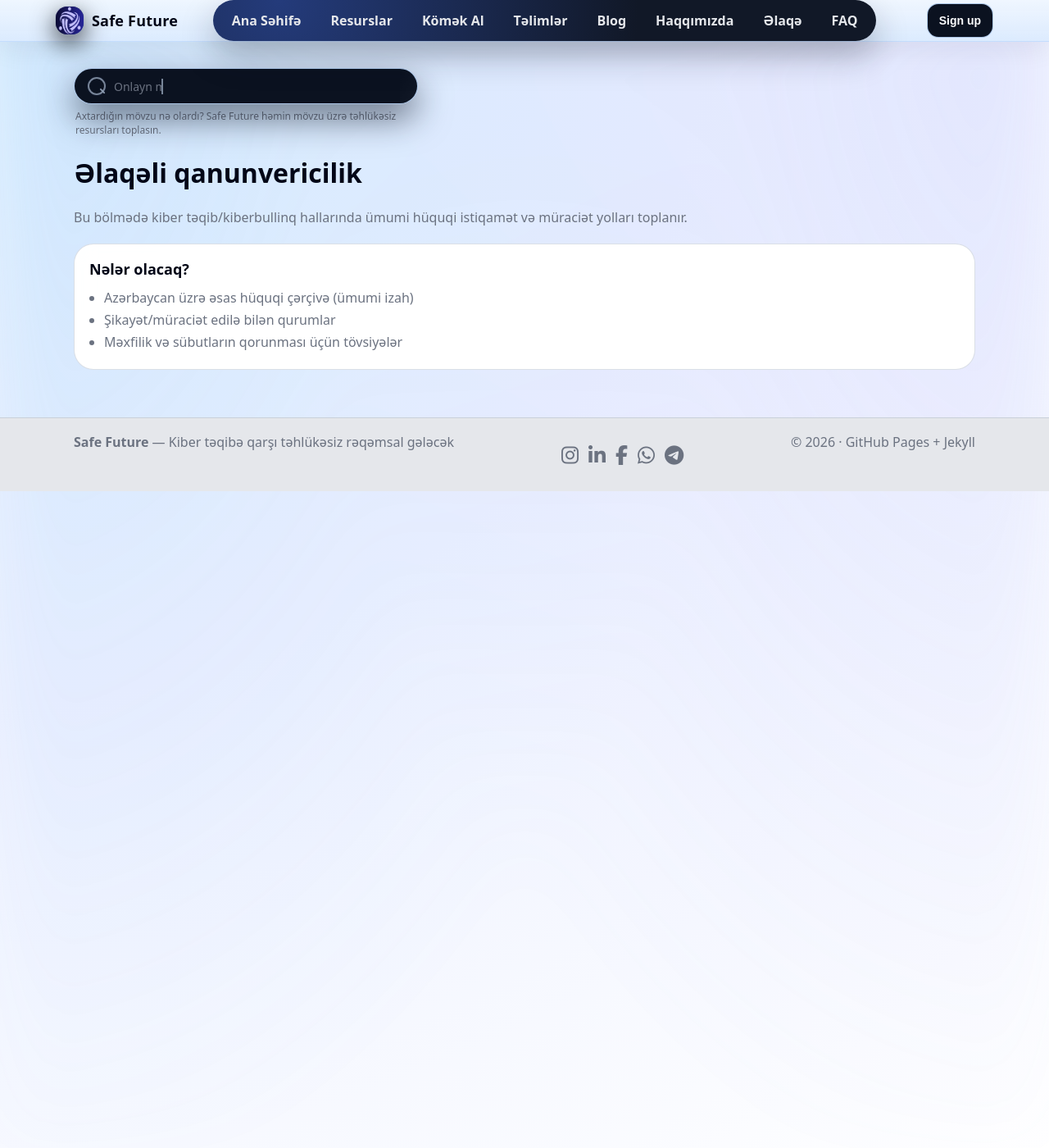
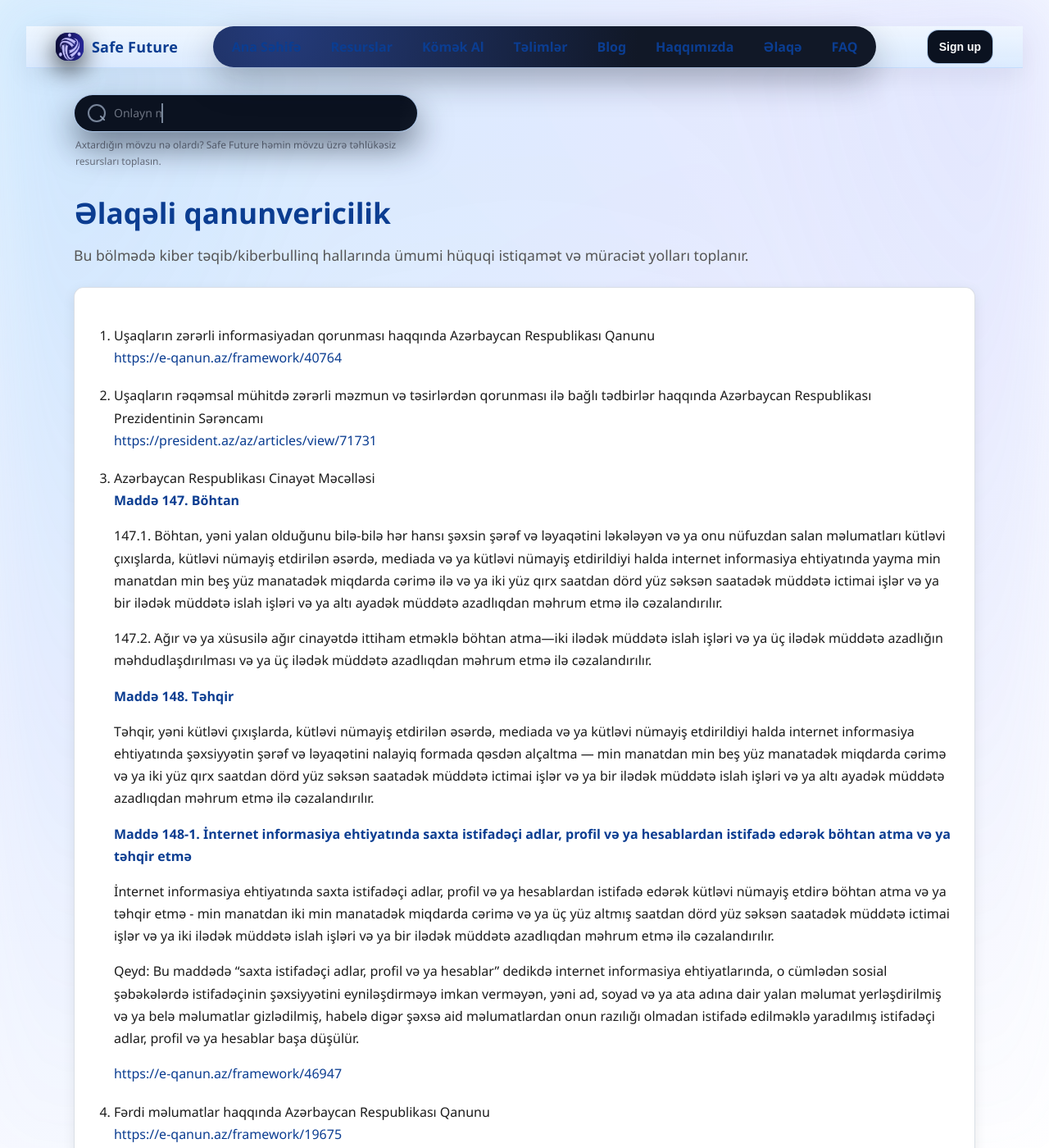
Before and after one commit to safefuture-cyber/Safe-Future-HZT, a Jekyll site: the page built from qanunvericilik.md, in a window 1280 px wide and 1400 px high. Shown: the whole window at 82% size. Built offline with Jekyll 4.4.1, drawn with Linux system fonts in a browser that asks for light colours; comment, search, counter and statistics services are not loaded.

Commit message:
qanunvericilik

```diff
--- a/assets/css/style.css
+++ b/assets/css/style.css
@@ -1196,3 +1196,62 @@ ul.report-links li a:hover {
   background: #4f46e5;
   border-radius: 2px;
 }
+body.qanunvericilik-page {
+  font-family: 'Segoe UI', Tahoma, Geneva, Verdana, sans-serif;
+  background-color: #f7f9fc;
+  color: #1c1c1c;
+  line-height: 1.7;
+  padding: 2rem;
+}
+
+.qanunvericilik-page .page-title {
+  font-size: 2.2rem;
+  font-weight: 700;
+  color: #0b3d91; /* dərin mavi başlıq */
+  margin-bottom: 0.5rem;
+}
+
+.qanunvericilik-page .kicker {
+  font-size: 1.1rem;
+  color: #555;
+  margin-bottom: 1.5rem;
+  display: block;
+}
+
+.qanunvericilik-page .section {
+  background: #ffffff;
+  border-radius: 12px;
+  box-shadow: 0 4px 15px rgba(0,0,0,0.08);
+  padding: 1.8rem;
+  margin-bottom: 2rem;
+  transition: transform 0.2s ease, box-shadow 0.2s ease;
+}
+
+.qanunvericilik-page .section:hover {
+  transform: translateY(-4px);
+  box-shadow: 0 8px 25px rgba(0,0,0,0.12);
+}
+
+.qanunvericilik-page ol {
+  padding-left: 1.2rem;
+}
+
+.qanunvericilik-page li {
+  margin-bottom: 1.2rem;
+  font-size: 1rem;
+}
+
+.qanunvericilik-page a {
+  color: #0b3d91;
+  text-decoration: none;
+  transition: color 0.2s ease;
+}
+
+.qanunvericilik-page a:hover {
+  color: #ff6b6b;
+  text-decoration: underline;
+}
+
+.qanunvericilik-page strong {
+  color: #0b3d91;
+}
--- a/qanunvericilik.md
+++ b/qanunvericilik.md
@@ -3,14 +3,46 @@ title: Əlaqəli qanunvericilik
 permalink: /qanunvericilik/
 ---
 
-# Əlaqəli qanunvericilik
+<body class="qanunvericilik-page">
+<h1 class="page-title">Əlaqəli qanunvericilik</h1>
 <p class="kicker">Bu bölmədə kiber təqib/kiberbullinq hallarında ümumi hüquqi istiqamət və müraciət yolları toplanır.</p>
 
 <div class="section">
-  <h2>Nələr olacaq?</h2>
-  <ul>
-    <li>Azərbaycan üzrə əsas hüquqi çərçivə (ümumi izah)</li>
-    <li>Şikayət/müraciət edilə bilən qurumlar</li>
-    <li>Məxfilik və sübutların qorunması üçün tövsiyələr</li>
-  </ul>
+  <ol>
+    <li>
+      Uşaqların zərərli informasiyadan qorunması haqqında Azərbaycan Respublikası Qanunu
+      <br><a href="https://e-qanun.az/framework/40764">https://e-qanun.az/framework/40764</a>
+    </li>
+    <li>
+      Uşaqların rəqəmsal mühitdə zərərli məzmun və təsirlərdən qorunması ilə bağlı tədbirlər haqqında Azərbaycan Respublikası Prezidentinin Sərəncamı
+      <br><a href="https://president.az/az/articles/view/71731">https://president.az/az/articles/view/71731</a>
+    </li>
+    <li>
+      Azərbaycan Respublikası Cinayət Məcəlləsi
+      <br><strong>Maddə 147. Böhtan</strong>
+      <p>
+        147.1. Böhtan, yəni yalan olduğunu bilə-bilə hər hansı şəxsin şərəf və ləyaqətini ləkələyən və ya onu nüfuzdan salan məlumatları kütləvi çıxışlarda, kütləvi nümayiş etdirilən əsərdə, mediada və ya kütləvi nümayiş etdirildiyi halda internet informasiya ehtiyatında yayma min manatdan min beş yüz manatadək miqdarda cərimə ilə və ya iki yüz qırx saatdan dörd yüz səksən saatadək müddətə ictimai işlər və ya bir ilədək müddətə islah işləri və ya altı ayadək müddətə azadlıqdan məhrum etmə ilə cəzalandırılır.
+      </p>
+      <p>
+        147.2. Ağır və ya xüsusilə ağır cinayətdə ittiham etməklə böhtan atma—iki ilədək müddətə islah işləri və ya üç ilədək müddətə azadlığın məhdudlaşdırılması və ya üç ilədək müddətə azadlıqdan məhrum etmə ilə cəzalandırılır.
+      </p>
+      <strong>Maddə 148. Təhqir</strong>
+      <p>
+        Təhqir, yəni kütləvi çıxışlarda, kütləvi nümayiş etdirilən əsərdə, mediada və ya kütləvi nümayiş etdirildiyi halda internet informasiya ehtiyatında şəxsiyyətin şərəf və ləyaqətini nalayiq formada qəsdən alçaltma — min manatdan min beş yüz manatadək miqdarda cərimə və ya iki yüz qırx saatdan dörd yüz səksən saatadək müddətə ictimai işlər və ya bir ilədək müddətə islah işləri və ya altı ayadək müddətə azadlıqdan məhrum etmə ilə cəzalandırılır.
+      </p>
+      <strong>Maddə 148-1. İnternet informasiya ehtiyatında saxta istifadəçi adlar, profil və ya hesablardan istifadə edərək böhtan atma və ya təhqir etmə</strong>
+      <p>
+        İnternet informasiya ehtiyatında saxta istifadəçi adlar, profil və ya hesablardan istifadə edərək kütləvi nümayiş etdirə böhtan atma və ya təhqir etmə - min manatdan iki min manatadək miqdarda cərimə və ya üç yüz altmış saatdan dörd yüz səksən saatadək müddətə ictimai işlər və ya iki ilədək müddətə islah işləri və ya bir ilədək müddətə azadlıqdan məhrum etmə ilə cəzalandırılır.
+      </p>
+      <p>
+        Qeyd: Bu maddədə “saxta istifadəçi adlar, profil və ya hesablar” dedikdə internet informasiya ehtiyatlarında, o cümlədən sosial şəbəkələrdə istifadəçinin şəxsiyyətini eyniləşdirməyə imkan verməyən, yəni ad, soyad və ya ata adına dair yalan məlumat yerləşdirilmiş və ya belə məlumatlar gizlədilmiş, habelə digər şəxsə aid məlumatlardan onun razılığı olmadan istifadə edilməklə yaradılmış istifadəçi adlar, profil və ya hesablar başa düşülür.
+      </p>
+      <a href="https://e-qanun.az/framework/46947">https://e-qanun.az/framework/46947</a>
+    </li>
+    <li>
+      Fərdi məlumatlar haqqında Azərbaycan Respublikası Qanunu
+      <br><a href="https://e-qanun.az/framework/19675">https://e-qanun.az/framework/19675</a>
+    </li>
+  </ol>
 </div>
+</body>
```
